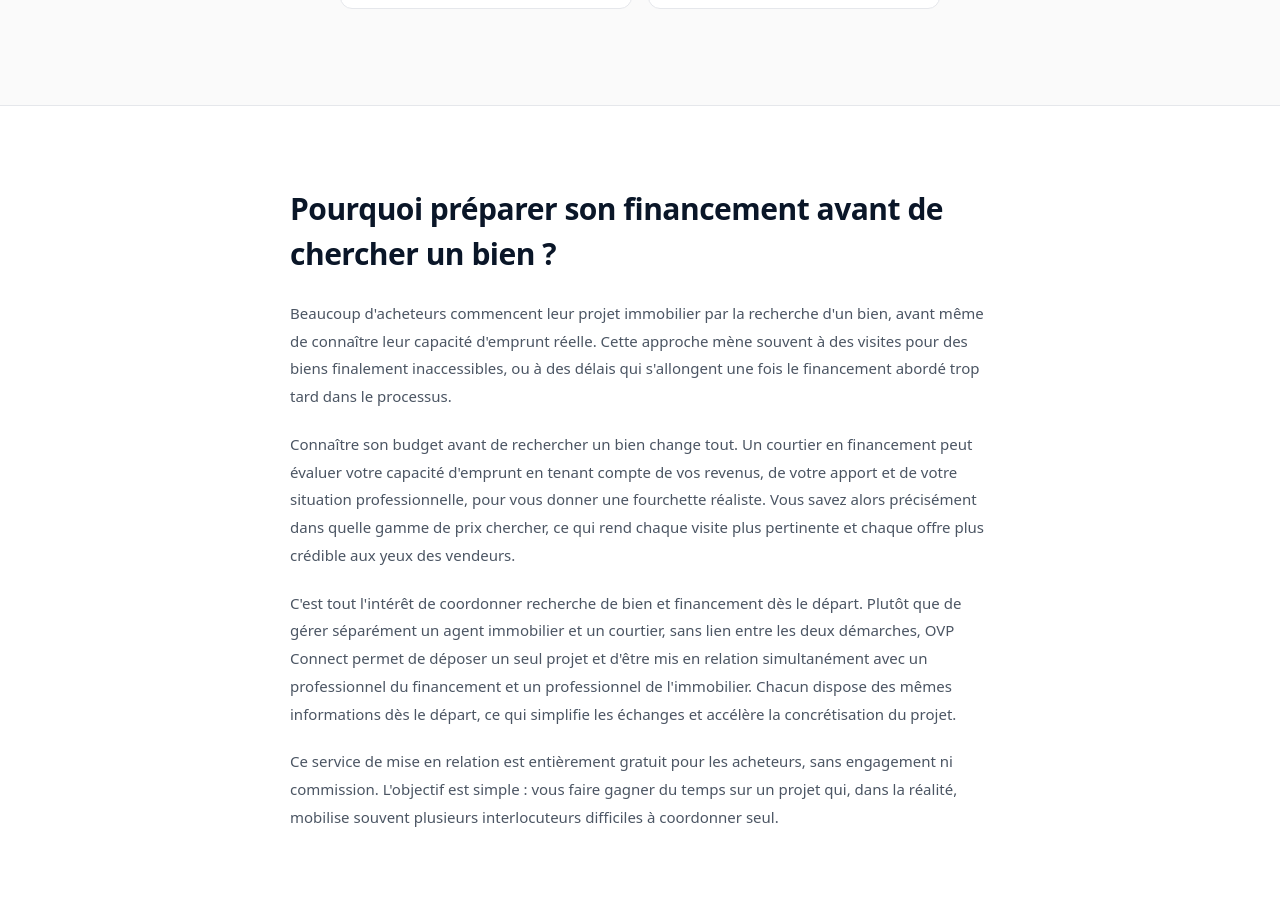
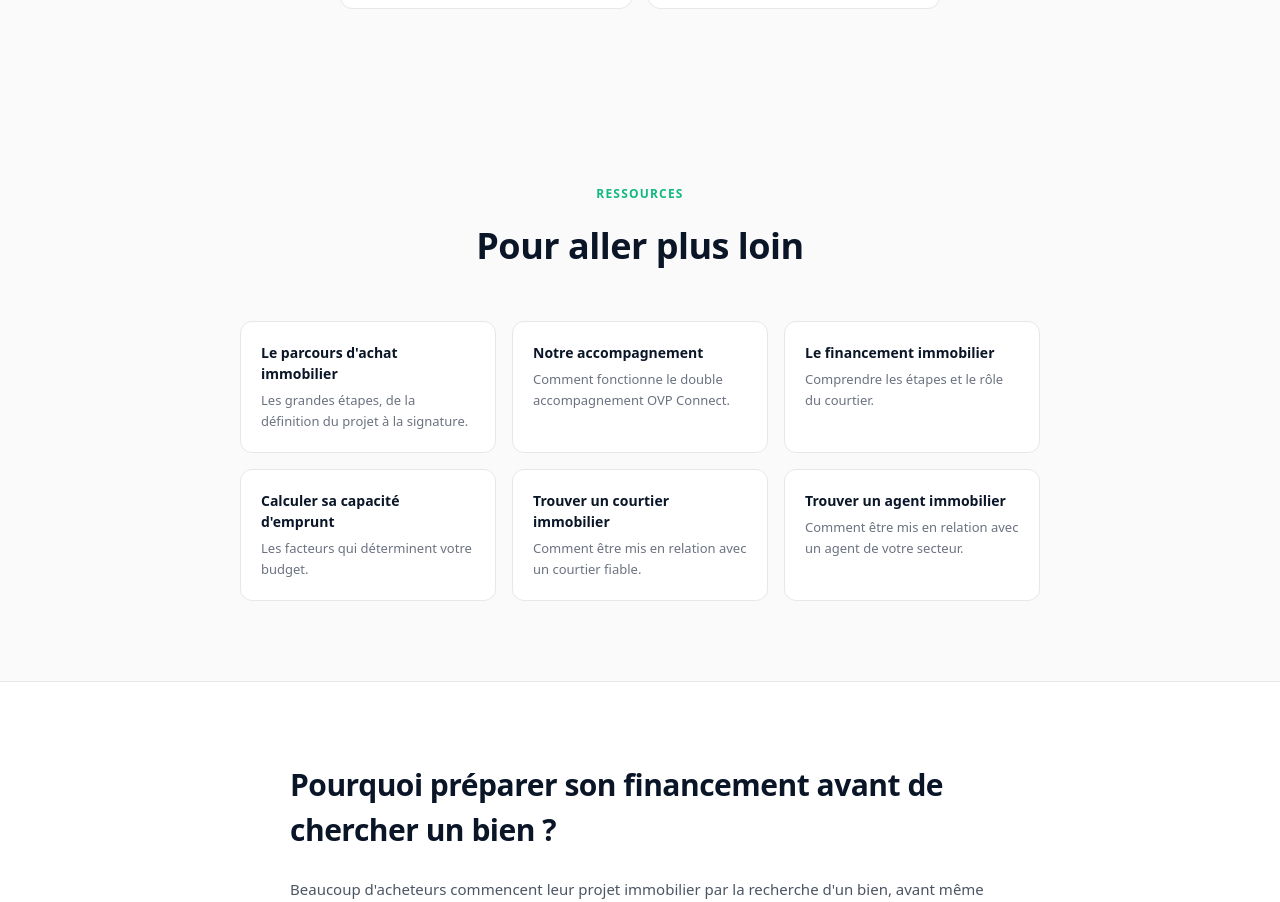
Before and after one commit to Jeremy4418/ovp-connect, a Next.js app: page / in a window 1280 px wide. Shown: the part 2953-3855 px from the top of the page. Built offline with nearby package versions, Linux system fonts and the light colour scheme.

Commit message:
feat(seo): ajout section maillage interne vers les nouvelles pages SEO

```diff
--- a/app/page.tsx
+++ b/app/page.tsx
@@ -155,6 +155,31 @@ export default function Home() {
         </div>
       </section>
 
+      {/* RESSOURCES / MAILLAGE INTERNE */}
+      <section style={{ padding: "5rem 2rem", background: "#fafafa" }}>
+        <div style={{ maxWidth: "800px", margin: "0 auto" }}>
+          <div style={{ textAlign: "center", marginBottom: "3rem" }}>
+            <div style={{ fontSize: "12px", color: "#10b981", fontWeight: 600, letterSpacing: "0.1em", textTransform: "uppercase", marginBottom: "1rem" }}>Ressources</div>
+            <h2 style={{ fontSize: "clamp(24px, 3vw, 36px)", fontWeight: 600, color: "#0a1628", letterSpacing: "-0.5px" }}>Pour aller plus loin</h2>
+          </div>
+          <div style={{ display: "grid", gridTemplateColumns: "repeat(auto-fit, minmax(240px, 1fr))", gap: "1rem" }}>
+            {[
+              { href: "/achat-immobilier", title: "Le parcours d'achat immobilier", desc: "Les grandes étapes, de la définition du projet à la signature." },
+              { href: "/accompagnement-achat-immobilier", title: "Notre accompagnement", desc: "Comment fonctionne le double accompagnement OVP Connect." },
+              { href: "/financement-immobilier", title: "Le financement immobilier", desc: "Comprendre les étapes et le rôle du courtier." },
+              { href: "/capacite-emprunt", title: "Calculer sa capacité d'emprunt", desc: "Les facteurs qui déterminent votre budget." },
+              { href: "/trouver-courtier-immobilier", title: "Trouver un courtier immobilier", desc: "Comment être mis en relation avec un courtier fiable." },
+              { href: "/trouver-agent-immobilier", title: "Trouver un agent immobilier", desc: "Comment être mis en relation avec un agent de votre secteur." },
+            ].map(l => (
+              <Link key={l.href} href={l.href} style={{ display: "block", background: "white", border: "0.5px solid #e5e7eb", borderRadius: "12px", padding: "1.25rem", textDecoration: "none" }}>
+                <p style={{ fontSize: "14px", fontWeight: 600, color: "#0a1628", marginBottom: "0.4rem" }}>{l.title}</p>
+                <p style={{ fontSize: "13px", color: "#6b7280", lineHeight: 1.6 }}>{l.desc}</p>
+              </Link>
+            ))}
+          </div>
+        </div>
+      </section>
+
       {/* BLOC ÉDITORIAL SEO */}
       <section style={{ padding: "5rem 2rem", background: "white", borderTop: "0.5px solid #e5e7eb" }}>
         <div style={{ maxWidth: "700px", margin: "0 auto" }}>
```
